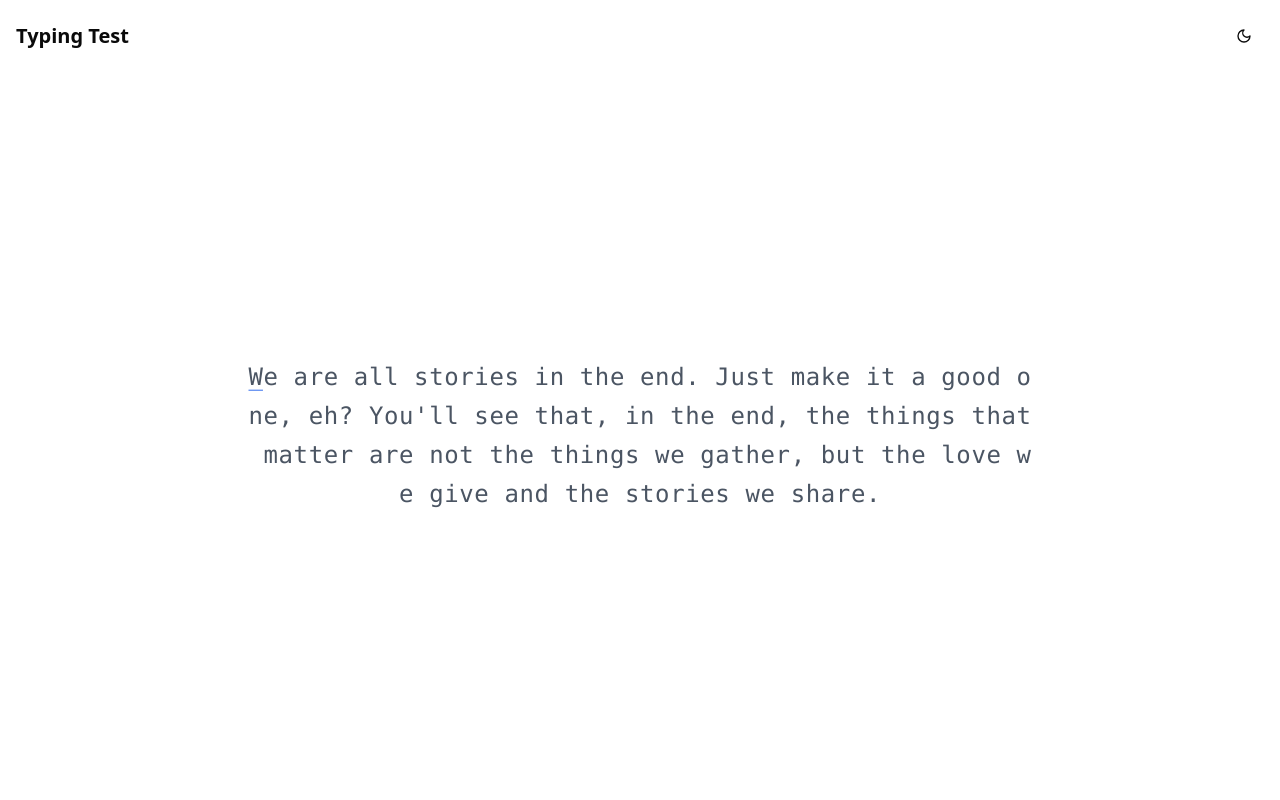
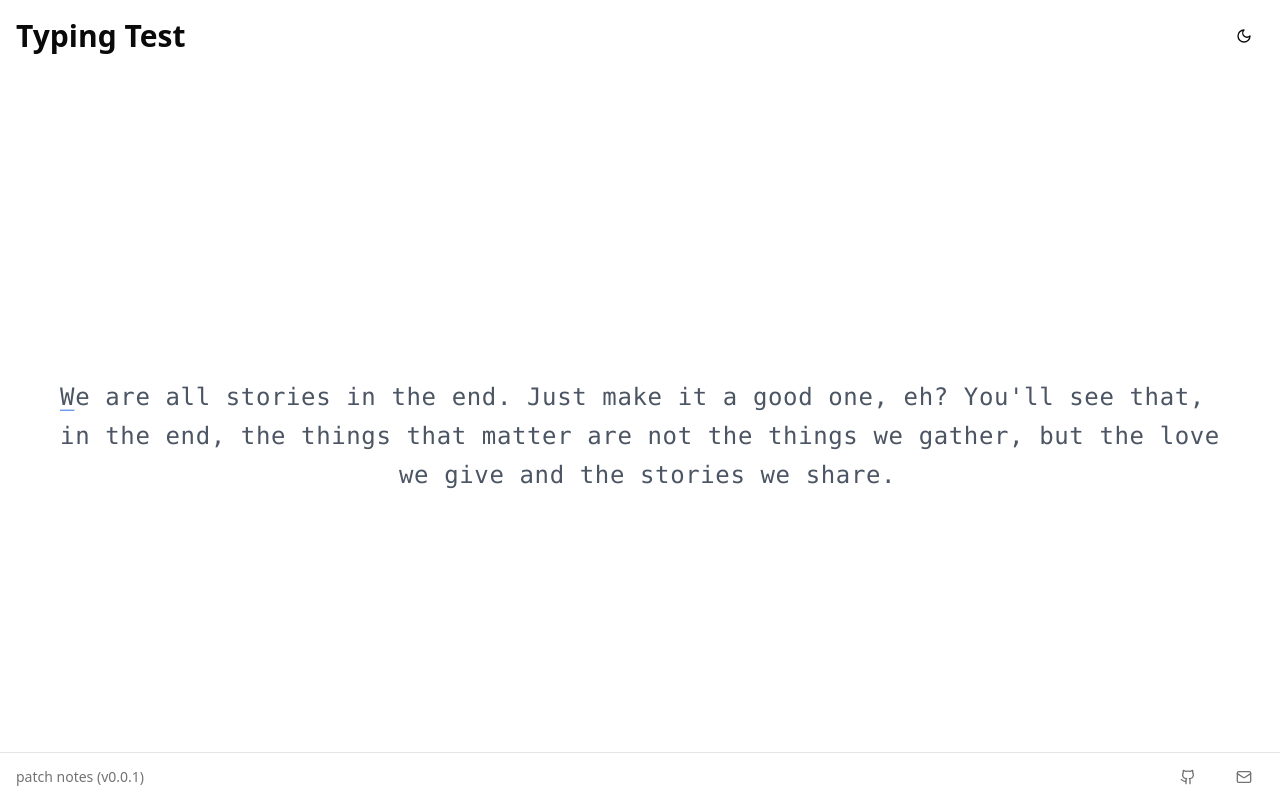
Before and after one commit to Kachev032/typing-test-app, a React (Vite) app: page / in a window 1280 px wide. Built offline with nearby package versions, Linux system fonts and the light colour scheme.

Commit message:
add footer

```diff
--- a/src/App.jsx
+++ b/src/App.jsx
@@ -1,14 +1,16 @@
 import TypingTest from "./components/TypingTest";
 import ThemeToggle from "./components/ThemeToggle";
+import Footer from "./components/Footer";
 
 function App() {
   return (
     <div className="h-screen overflow-hidden flex flex-col">
       <div className="flex justify-between items-center p-4">
-        <div className="text-xl font-bold">Typing Test</div>
+        <div className="text-3xl font-bold">Typing Test</div>
         <ThemeToggle />
       </div>
       <TypingTest />
+      <Footer />
     </div>
   );
 }
--- /dev/null
+++ b/src/components/Footer.jsx
@@ -0,0 +1,37 @@
+import { Button } from "./ui/button";
+import { Github, Mail } from "lucide-react";
+
+const Footer = () => {
+  return (
+    <footer className="fixed bottom-0 w-full h-12 bg-background border-t border-border">
+      <div className="max-w-screen-xl mx-auto px-4 h-full">
+        <div className="flex justify-between items-center h-full text-sm text-muted-foreground">
+          <div className="flex items-center gap-4">
+            <span className="hover:text-foreground cursor-pointer">
+              patch notes (v0.0.1)
+            </span>
+          </div>
+
+          <div className="flex items-center gap-4">
+            <Button variant="ghost" size="icon" asChild>
+              <a
+                href="https://github.com/yourusername/yourrepo"
+                target="_blank"
+                rel="noopener noreferrer"
+              >
+                <Github className="w-5 h-5" />
+              </a>
+            </Button>
+            <Button variant="ghost" size="icon" asChild>
+              <a href="mailto:your@email.com">
+                <Mail className="w-5 h-5" />
+              </a>
+            </Button>
+          </div>
+        </div>
+      </div>
+    </footer>
+  );
+};
+
+export default Footer;
--- a/src/components/ResultsDisplay.jsx
+++ b/src/components/ResultsDisplay.jsx
@@ -1,4 +1,5 @@
 import { Button } from "./ui/button";
+import { RotateCcw } from "lucide-react";
 
 const ResultsDisplay = ({ results, onTryAgain }) => {
   return (
@@ -19,7 +20,9 @@ const ResultsDisplay = ({ results, onTryAgain }) => {
         </div>
       </div>
       <div className="flex justify-center">
-        <Button onClick={onTryAgain}>Restart</Button>
+        <Button onClick={onTryAgain} variant="ghost" size="icon">
+          {<RotateCcw className="w-6 h-6" />}
+        </Button>
       </div>
     </div>
   );
--- a/src/components/TestDisplay.jsx
+++ b/src/components/TestDisplay.jsx
@@ -9,7 +9,7 @@ const TestDisplay = ({ text, activeCharIndex, userInput }) => {
 
   return (
     <div className="flex items-center justify-center">
-      <div className="max-w-[850px] px-8">
+      <div className="max-w-[1350px] px-10">
         <div className="text-2xl font-mono leading-relaxed tracking-wide break-words text-center">
           {text.split("").map((char, index) => {
             const status = getCharStatus(index);
--- a/src/components/ui/card.jsx
+++ /dev/null
@@ -1,50 +0,0 @@
-import * as React from "react"
-
-import { cn } from "@/lib/utils"
-
-const Card = React.forwardRef(({ className, ...props }, ref) => (
-  <div
-    ref={ref}
-    className={cn("rounded-lg border bg-card text-card-foreground shadow-sm", className)}
-    {...props} />
-))
-Card.displayName = "Card"
-
-const CardHeader = React.forwardRef(({ className, ...props }, ref) => (
-  <div
-    ref={ref}
-    className={cn("flex flex-col space-y-1.5 p-6", className)}
-    {...props} />
-))
-CardHeader.displayName = "CardHeader"
-
-const CardTitle = React.forwardRef(({ className, ...props }, ref) => (
-  <div
-    ref={ref}
-    className={cn("text-2xl font-semibold leading-none tracking-tight", className)}
-    {...props} />
-))
-CardTitle.displayName = "CardTitle"
-
-const CardDescription = React.forwardRef(({ className, ...props }, ref) => (
-  <div
-    ref={ref}
-    className={cn("text-sm text-muted-foreground", className)}
-    {...props} />
-))
-CardDescription.displayName = "CardDescription"
-
-const CardContent = React.forwardRef(({ className, ...props }, ref) => (
-  <div ref={ref} className={cn("p-6 pt-0", className)} {...props} />
-))
-CardContent.displayName = "CardContent"
-
-const CardFooter = React.forwardRef(({ className, ...props }, ref) => (
-  <div
-    ref={ref}
-    className={cn("flex items-center p-6 pt-0", className)}
-    {...props} />
-))
-CardFooter.displayName = "CardFooter"
-
-export { Card, CardHeader, CardFooter, CardTitle, CardDescription, CardContent }
```
